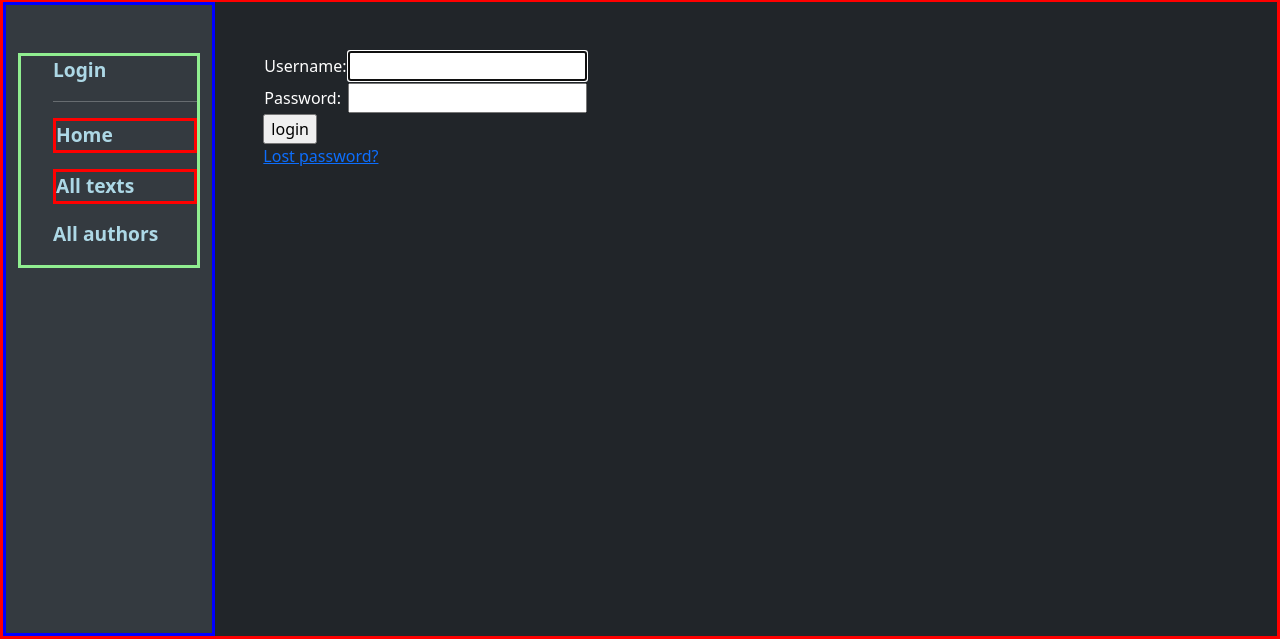
After one commit to Camiletb/Tracoll, a Django app: page /accounts/login/ in a window 1280 px wide. The commit adds this page. Shown: the part 293-932 px from the top of the page. Run offline with Django 4.2, Linux system fonts and the light colour scheme.

Commit message:
add login/logout management
so ugly

```diff
--- a/V4/pj_tracoll/app_tracoll/templates/base_generic.html
+++ b/V4/pj_tracoll/app_tracoll/templates/base_generic.html
@@ -15,7 +15,7 @@
         <link href="https://cdn.jsdelivr.net/npm/bootstrap@5.1.3/dist/css/bootstrap.min.css" rel="stylesheet">
     </head>
     <body class=" text-white bg-dark">
-        <div class="jumbotron  bg-cover mb-5" style="background-image: url(https://upload.wikimedia.org/wikipedia/commons/f/f1/VICTOR_JARA-01.jpg); background-repeat: no-repeat; background-size: cover; background-position-x: 60%; background-position-y: 25%;">
+        <div class="jumbotron  bg-cover" style="background-image: url(https://upload.wikimedia.org/wikipedia/commons/f/f1/VICTOR_JARA-01.jpg); background-repeat: no-repeat; background-size: cover; background-position-x: 60%; background-position-y: 25%;">
             <div class="container py-5 text-center">
                 <h1 class="display-2 font-weight-bold">TRACOLL</h1>
                 <p class="font-italic mb-0">Welcome to the collaborative translator Tracoll!</p>
@@ -25,17 +25,30 @@
             </div>
         </div>
         <div class="container-fluid">
-            <div class="row">
-                <div class="col-sm-2"> <!-- Barra lateral -->
+            <div class="row" style="border: solid red; height: 80vh;">
+                <div class="col-sm-2 pt-5" style="background-color: #343a40; height: 100 vh; border: solid blue;"> <!-- Barra lateral -->
                     {% block sidebar %}
-                        <ul id="index_menu" class="sidebar-nav display-7">
-                            <li><a href="{% url 'index' %}">Home</a></li>
-                            <li><a href="{% url 'texts' %}">All texts</a></li>
-                            <li><a href="{% url 'authors' %}">All authors</a></li>
+                        <ul id="index_menu" class="sidebar-nav" style="border: solid lightgreen;">
+                            {% if user.is_authenticated %}
+                            <li class="lightblue">Hi! {{ user.get_username }} (<a href="{% url 'logout' %}?next={{ request.path }}">Logout</a>)</li>
+                            {% else %}
+                            <li><a href="{% url 'login' %}?next={{ request.path }}">Login</a></li>
+                            {% endif %}
+                            <hr>
+                            <li class="mb-3 mt-3" style="border: solid red;"><a href="{% url 'index' %}">Home</a></li>
+                            <!-- <hr> -->
+                            <li class="mb-3" style="border: solid red;"><a href="{% url 'texts' %}">All texts</a></li>
+                            <!-- <hr> -->
+                            <li class="mb-3"><a href="{% url 'authors' %}">All authors</a></li>
+                            <!-- <hr> -->
+
+
+                            <div class="mb-5" style="position: absolute; bottom: 0; background-color: #343a40;">
+                            </div>
                         </ul>
                     {% endblock %}
                 </div>
-                <div class="col-sm-8"> <!-- Contenido -->
+                <div class="col-sm-8 p-5"> <!-- Contenido -->
                     {% block content %}
                     {% endblock %}
 
--- /dev/null
+++ b/V4/pj_tracoll/app_tracoll/templates/registration/login.html
@@ -0,0 +1,38 @@
+{% extends "base_generic.html" %}
+
+{% block content %}
+
+{% if form.errors %}
+<p>Your username and password didn't match. Please try again.</p>
+{% endif %}
+
+{% if next %}
+    {% if user.is_authenticated %}
+    <p>Your account doesn't have access to this page. To proceed,
+    please login with an account that has access.</p>
+    {% else %}
+    <p>Please login to see this page.</p>
+    {% endif %}
+{% endif %}
+
+<form method="post" action="{% url 'login' %}">
+{% csrf_token %}
+<table>
+<tr>
+    <td>{{ form.username.label_tag }}</td>
+    <td>{{ form.username }}</td>
+</tr>
+<tr>
+    <td>{{ form.password.label_tag }}</td>
+    <td>{{ form.password }}</td>
+</tr>
+</table>
+
+<input type="submit" value="login">
+<input type="hidden" name="next" value="{{ next }}">
+</form>
+
+{# Assumes you setup the password_reset view in your URLconf #}
+<p><a href="{% url 'password_reset' %}">Lost password?</a></p>
+
+{% endblock %}
--- /dev/null
+++ b/V4/pj_tracoll/app_tracoll/templates/registration/password_reset_email.html
@@ -0,0 +1,2 @@
+Someone asked for password reset for email {{ email }}. Follow the link below:
+{{ protocol}}://{{ domain }}{% url 'password_reset_confirm' uidb64=uid token=token %}
--- a/V4/pj_tracoll/pj_tracoll/settings.py
+++ b/V4/pj_tracoll/pj_tracoll/settings.py
@@ -122,3 +122,8 @@ STATIC_URL = 'static/'
 # https://docs.djangoproject.com/en/4.2/ref/settings/#default-auto-field
 
 DEFAULT_AUTO_FIELD = 'django.db.models.BigAutoField'
+
+# Redirect to home URL after login
+LOGIN_REDIRECT_URL = '/'
+# Redirect Django-generated emails to console
+EMAIL_BACKEND = 'django.core.mail.backends.console.EmailBackend'
--- a/V4/pj_tracoll/pj_tracoll/urls.py
+++ b/V4/pj_tracoll/pj_tracoll/urls.py
@@ -29,3 +29,5 @@ urlpatterns += [ path('', RedirectView.as_view(url='app_tracoll/')), ]
 from django.conf import settings
 from django.conf.urls.static import static
 urlpatterns += static(settings.STATIC_URL, document_root=settings.STATIC_ROOT)
+
+urlpatterns += [ path('accounts/', include('django.contrib.auth.urls')), ]
```
Also changed, not shown: V4/pj_tracoll/app_tracoll/templates/registration/logged_out.html (added, +7 -0 lines), V4/pj_tracoll/app_tracoll/templates/registration/password_reset_complete.html (added, +8 -0 lines), V4/pj_tracoll/app_tracoll/templates/registration/password_reset_confirm.html (added, +33 -0 lines), V4/pj_tracoll/app_tracoll/templates/registration/password_reset_done.html (added, +7 -0 lines), V4/pj_tracoll/app_tracoll/templates/registration/password_reset_form.html (added, +11 -0 lines), V4/pj_tracoll/app_tracoll/views.py (+16 -12 lines), V4/pj_tracoll/db.sqlite3.
